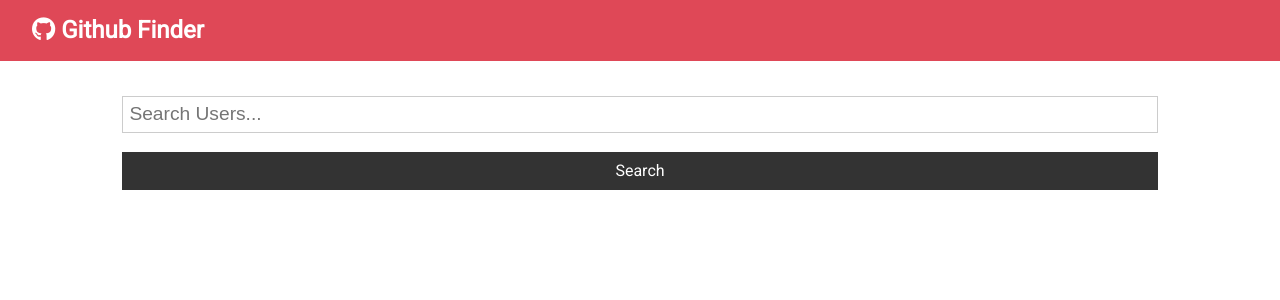
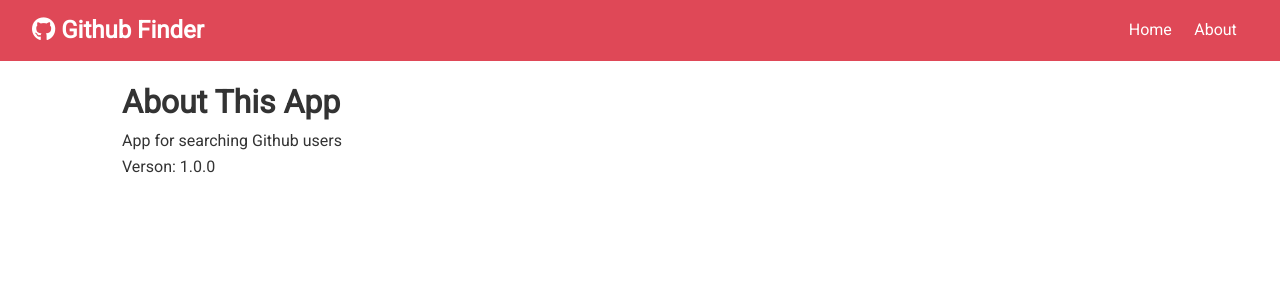
Before and after one commit to strangermushwana/github-finder, a React (Create React App) app: page /about in a window 1280 px wide. Shown: the top 300 px of the page. Built offline with nearby package versions, Linux system fonts and the light colour scheme.

Commit message:
Added React router and about page

```diff
--- a/package.json
+++ b/package.json
@@ -9,6 +9,7 @@
     "axios": "^0.21.1",
     "react": "^17.0.1",
     "react-dom": "^17.0.1",
+    "react-router-dom": "^5.2.0",
     "react-scripts": "4.0.3",
     "web-vitals": "^1.1.0"
   },
--- a/src/App.js
+++ b/src/App.js
@@ -1,10 +1,12 @@
-import React, { Component } from 'react'
+import React, { Component, Fragment } from 'react'
 import Navbar from './components/layout/Navbar'
 import Users from './components/users/Users'
 import Search from './components/users/Search'
 import axios from 'axios'
 import Alert from './components/layout/Alert'
 import './App.css'
+import { BrowserRouter as Router, Switch, Route } from 'react-router-dom'
+import About from './components/pages/About'
 
 class App extends Component {
   state = {
@@ -47,10 +49,17 @@
     const { users, loading } = this.state
 
     return (
+      <Router>
         <div className='App'>
           <Navbar />
           <div className='container'>
             <Alert alert={this.state.alert} />
+            <Switch>
+              <Route
+                exact
+                path='/'
+                render={(props) => (
+                  <Fragment>
                     <Search
                       searchUsers={this.searchUsers}
                       clearUsers={this.clearUsers}
@@ -58,8 +67,14 @@
                       setAlert={this.setAlert}
                     />
                     <Users loading={loading} users={users} />
+                  </Fragment>
+                )}
+              />
+              <Route exact path='/about' component={About} />
+            </Switch>
           </div>
         </div>
+      </Router>
     )
   }
 }
--- a/src/components/layout/Navbar.js
+++ b/src/components/layout/Navbar.js
@@ -1,5 +1,6 @@
 import React from 'react'
 import PropTypes from 'prop-types'
+import { Link } from 'react-router-dom'
 
 const Navbar = ({ title, icon }) => {
   return (
@@ -7,6 +8,14 @@
       <h1>
         <i className={icon}></i> {title}
       </h1>
+      <ul>
+        <li>
+          <Link to='/'>Home</Link>
+        </li>
+        <li>
+          <Link to='/about'>About</Link>
+        </li>
+      </ul>
     </nav>
   )
 }
--- /dev/null
+++ b/src/components/pages/About.js
@@ -0,0 +1,13 @@
+import React from 'react'
+
+const About = () => {
+  return (
+    <div>
+      <h1>About This App</h1>
+      <p>App for searching Github users</p>
+      <p>Verson: 1.0.0</p>
+    </div>
+  )
+}
+
+export default About
```
Also changed, not shown: 1 other file (tests, documents, lock files or other folders). Lines whose indentation alone changed are shown as unchanged.
